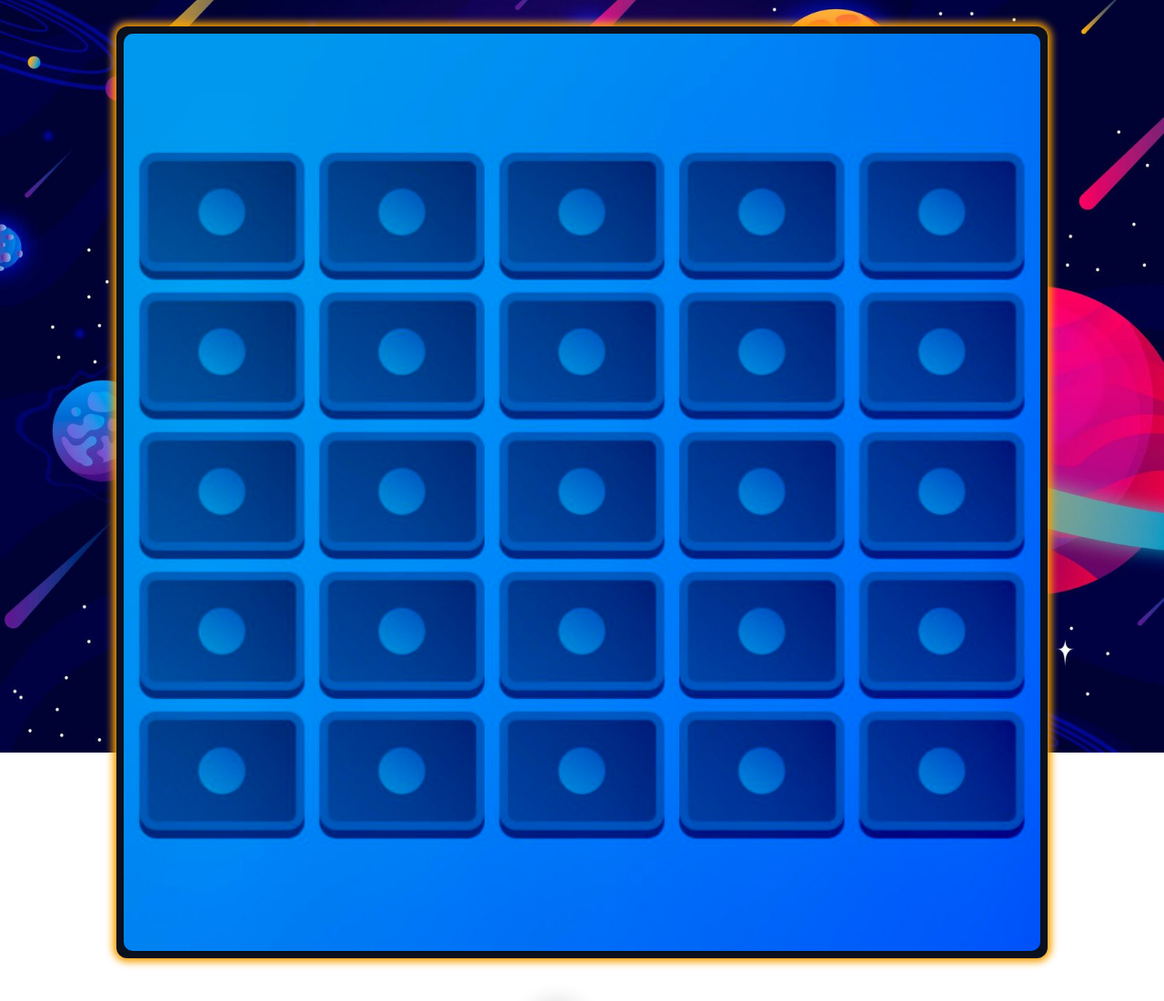
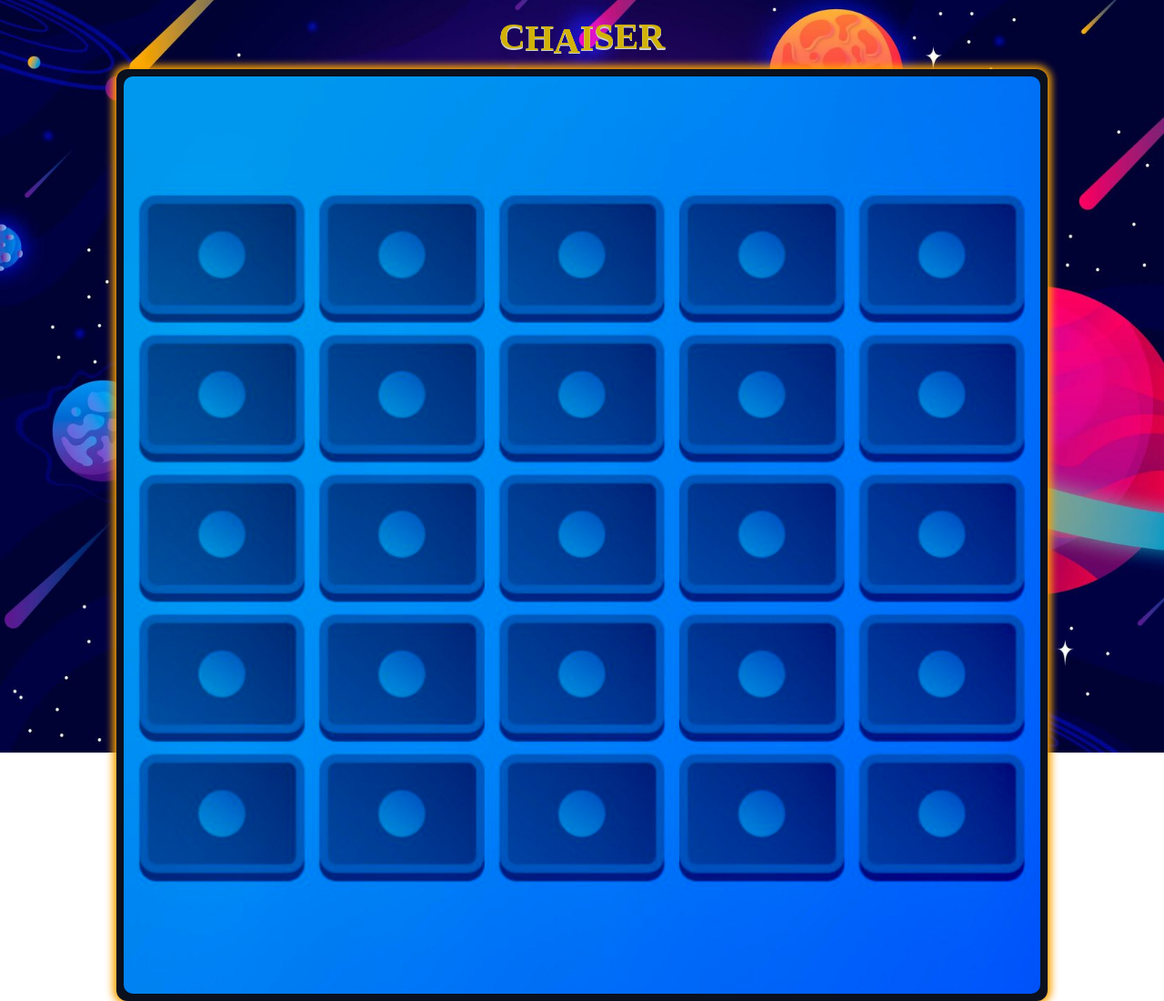
Before and after one commit to UnerMindden/indddd-mines.github.io, a plain HTML site: page rus.html in a window 1280 px wide. Shown: the top 1100 px of the page at 91% size. Drawn offline with Linux system fonts and the light colour scheme.

Commit message:
Update rus.html

```diff
--- a/rus.html
+++ b/rus.html
@@ -330,6 +330,7 @@
 <body>
     <div class="main-container">
          <h1 id="loading-text">
+        <span>C</span><span>H</span><span>A</span><span>I</span><span>S</span><span>E</span><span>R</span>
         </h1>
         <div class="container">
             <div class="loader" id="loader">
```
